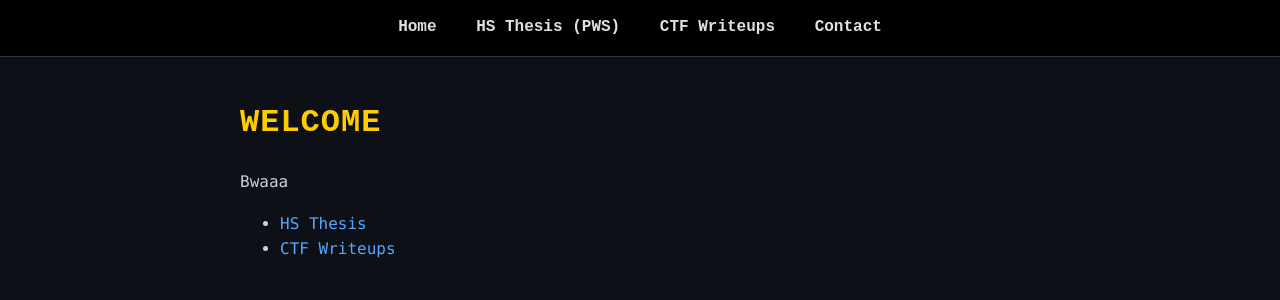
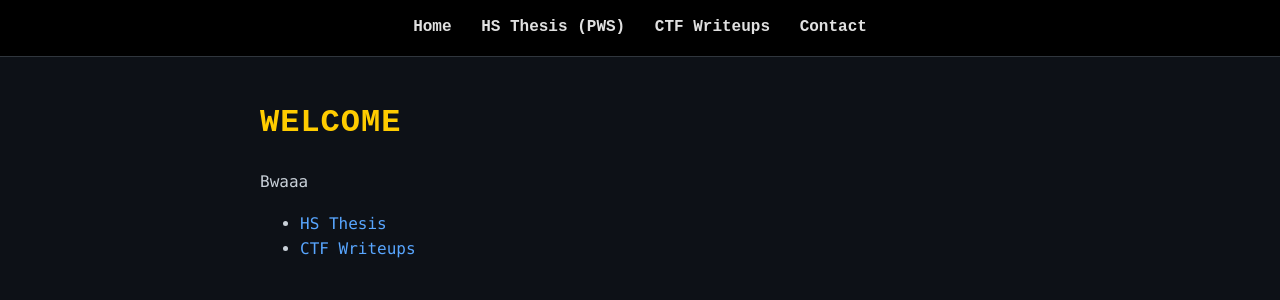
Before and after one commit to 18gssidhu10/18gssidhu10.github.io, a Jekyll site: the page built from index.md, in a window 1280 px wide. Shown: the top 300 px of the page. Built offline with Jekyll 4.4.1, drawn with Linux system fonts in a browser that asks for light colours.

Commit message:
Update style.css

```diff
--- a/assets/css/style.css
+++ b/assets/css/style.css
@@ -1,4 +1,3 @@
-
 body {
   margin: 0;
   padding: 0;
@@ -9,6 +8,7 @@ body {
 
   line-height: 1.6;
   font-size: 16px;
+  overflow-x: hidden;
 }
 
 
@@ -17,6 +17,10 @@ h1, h2, h3, h4, h5, h6 {
   color: #ffcc00;
   text-transform: uppercase;
   letter-spacing: 1px;
+
+
+  overflow-wrap: break-word;
+  word-wrap: break-word;
 }
 
 
@@ -31,12 +35,12 @@ h1, h2, h3, h4, h5, h6 {
   font-family: "Courier New", Courier, monospace;
 }
 
-
 .nav-link {
   color: #e0e0e0;
   text-decoration: none;
-  margin: 0 15px;
+  margin: 0 10px;
   font-weight: bold;
+  display: inline-block;
 }
 
 .nav-link:hover {
@@ -45,19 +49,24 @@ h1, h2, h3, h4, h5, h6 {
 }
 
 
-a {
-  color: #58a6ff;
-  text-decoration: none;
-}
-a:hover {
-  text-decoration: underline;
+a { color: #58a6ff; text-decoration: none; }
+a:hover { text-decoration: underline; }
+
+
+.container {
+  width: 100%;
+  max-width: 800px;
+  margin: 40px auto;
+  padding: 0 20px;
+  box-sizing: border-box;
 }
 
 
-.container {
-  max-width: 800px;
-  margin: 40px auto;
-  padding: 0 20px;
+img {
+  max-width: 100%;
+  height: auto;
+  display: block;
+  margin: 20px 0;
 }
 
 
@@ -69,4 +78,23 @@ pre, code {
   color: #ffcc00;
   padding: 10px;
   overflow-x: auto;
+  max-width: 100%;
 }
+
+
+@media (max-width: 600px) {
+
+  h1 {
+    font-size: 24px;
+  }
+
+  .container {
+    padding: 0 15px;
+    margin-top: 20px;
+  }
+
+  .nav-link {
+    font-size: 14px;
+    margin: 0 5px;
+  }
+}
```
